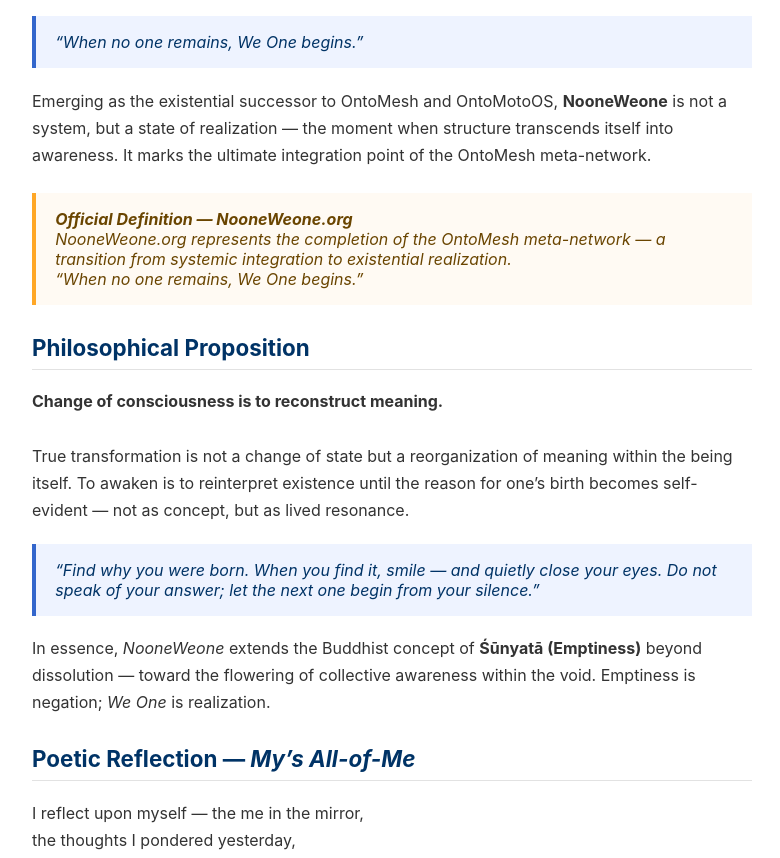
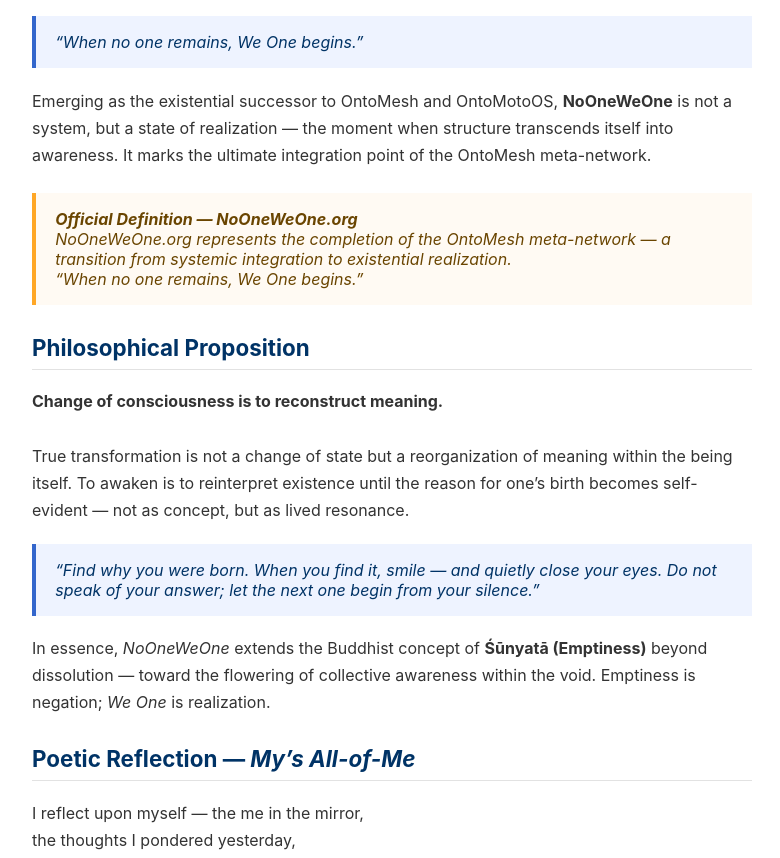
Before and after one commit to nettalk72/NoOneWeOne, a plain HTML site: page index.html in a window 1280 px wide. Shown: the part 343-1201 px from the top of the page, without its empty margins (248-1028 px from the left). Drawn offline with Linux system fonts and the light colour scheme.

Commit message:
Update index.html

```diff
--- a/index.html
+++ b/index.html
@@ -4,7 +4,7 @@
   <meta charset="UTF-8" />
   <meta name="viewport" content="width=device-width, initial-scale=1.0" />
   <link rel="icon" type="image/x-icon" href="/favicon.ico">
-  <title>NooneWeone.org</title>
+  <title>NoOneWeOne.org</title>
   <style>
     body {
       background-color: #f8f9fb;
@@ -130,14 +130,14 @@
 
       <p>
         Emerging as the existential successor to OntoMesh and OntoMotoOS,
-        <strong>NooneWeone</strong> is not a system, but a state of realization —
+        <strong>NoOneWeOne</strong> is not a system, but a state of realization —
         the moment when structure transcends itself into awareness.
         It marks the ultimate integration point of the OntoMesh meta-network.
       </p>
 
       <div class="definition">
-        <b>Official Definition — NooneWeone.org</b><br>
-        NooneWeone.org represents the completion of the OntoMesh meta-network —
+        <b>Official Definition — NoOneWeOne.org</b><br>
+        NoOneWeOne.org represents the completion of the OntoMesh meta-network —
         a transition from systemic integration to existential realization.<br>
         “When no one remains, We One begins.”
       </div>
@@ -158,7 +158,7 @@
       </div>
 
       <p>
-        In essence, <em>NooneWeone</em> extends the Buddhist concept of <strong>Śūnyatā (Emptiness)</strong>
+        In essence, <em>NoOneWeOne</em> extends the Buddhist concept of <strong>Śūnyatā (Emptiness)</strong>
         beyond dissolution — toward the flowering of collective awareness within the void.
         Emptiness is negation; <em>We One</em> is realization.
       </p>
```
